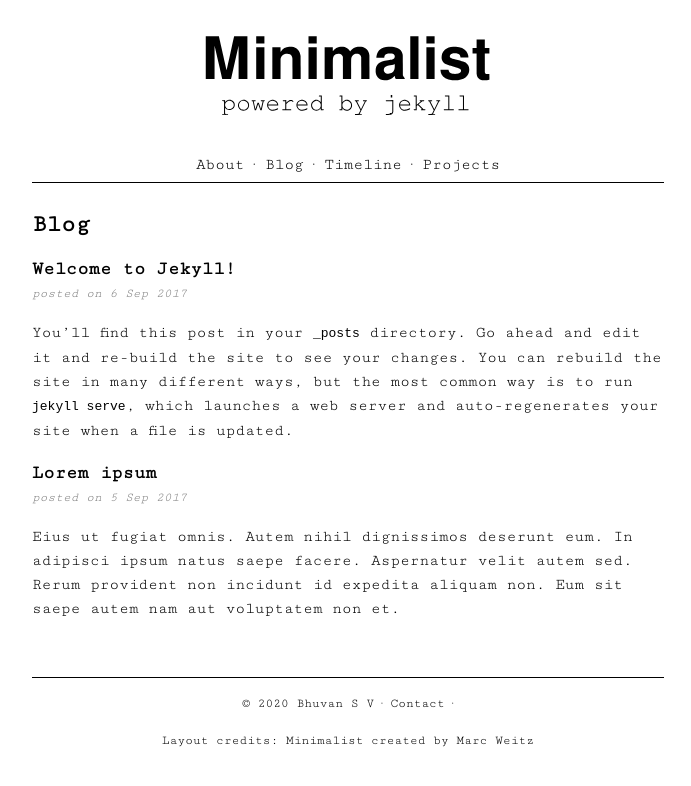
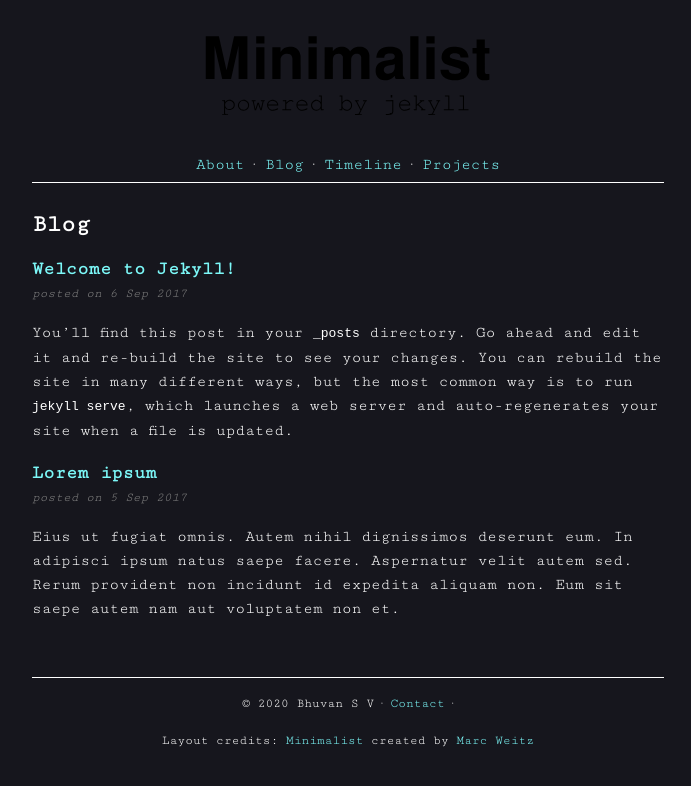
Before and after one commit to bhuvansv/bhuvansv.github.io, a Jekyll site: the page built from index.md, in a window 1280 px wide. Shown: the top 786 px of the page, without its empty margins (292-983 px from the left). Built offline with Jekyll 4.4.1, drawn with Linux system fonts in a browser that asks for light colours.

Commit message:
Update style.css

```diff
--- a/assets/css/style.css
+++ b/assets/css/style.css
@@ -4,11 +4,13 @@ body	{
 	font-family: 'Cutive Mono', serif;
 	font-size:100%;
 	line-height:150%;
+	color: white;
+	background-color: #16161d;
 }
 
 a:link, a:visited	{
 	text-decoration: none;
-	color:#000
+	color:#7cf8f8;
 }
 
 a:hover	{
@@ -28,7 +30,7 @@ a:hover	{
 	padding-top:0px;
 	margin-bottom:5px;
 	padding-bottom:5px;
-	border-bottom: 1px solid #000;
+	border-bottom: 1px solid #FFF;
 }
 
 #content-left {
@@ -54,7 +56,7 @@ a:hover	{
 	font-size:0.8em;
 	margin-bottom:10px;
 	padding-bottom:10px;
-	border-top: 1px solid #000;
+	border-top: 1px solid #FFF;
 }
 
 #logo	{
@@ -68,7 +70,7 @@ a:hover	{
 
 #content-left a:link, #content-left a:visited	{
 	text-decoration: underline;
-	color:#000
+	color:#7cf8f8
 }
 
 #content-left a:hover	{
@@ -77,7 +79,7 @@ a:hover	{
 
 #post-short a:link, #post-short a:visited	{
 	text-decoration: none;
-	color:#000
+	color:#7cf8f8;
 }
 
 #post-short a:hover	{
```
